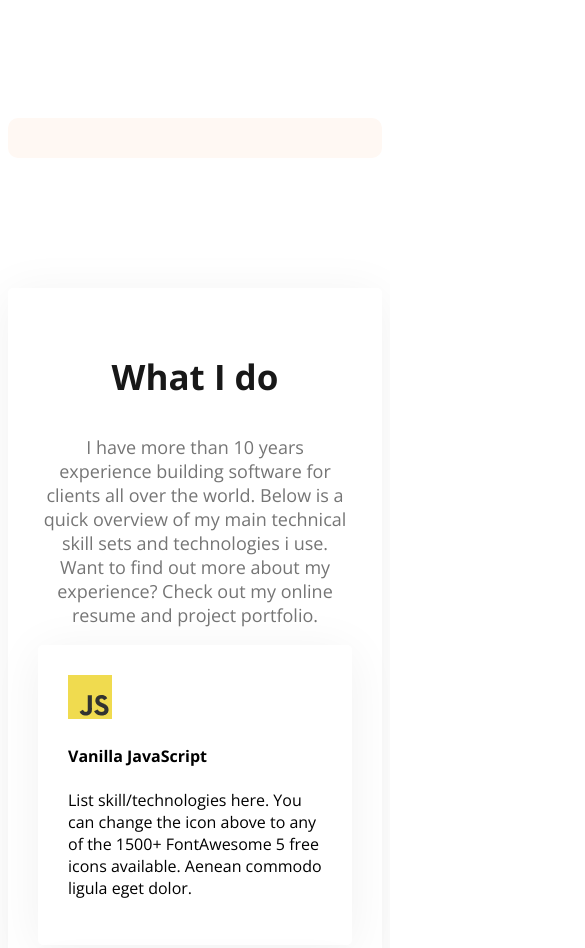
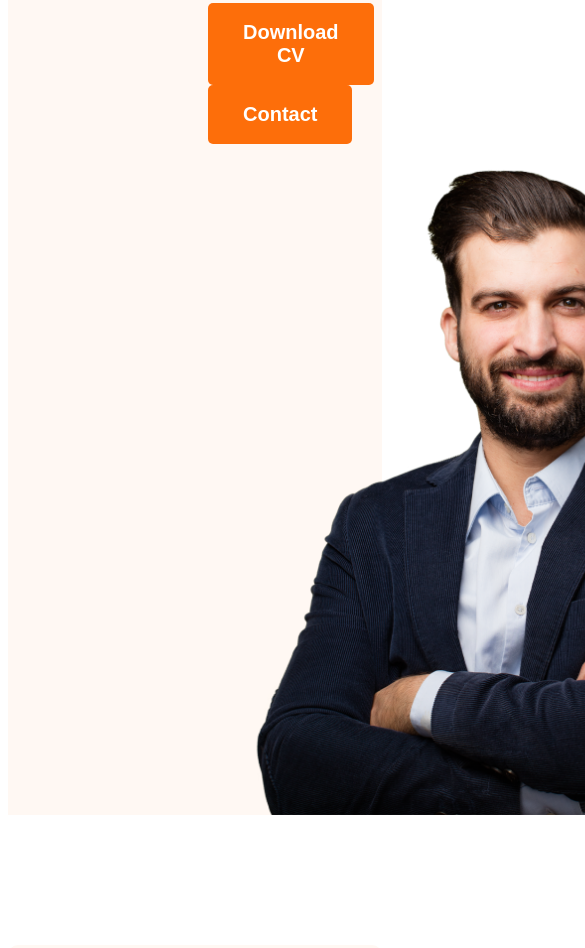
Before and after one commit to MuhaimanAlamMazumder/responsive-web-dev-portfolio, a plain HTML site: page index.html in a window 390 px wide. Shown: the part 901-1849 px from the top of the page, 585 px wide, since content can reach past the window. Drawn offline with nearby package versions, Linux system fonts and the light colour scheme.

Commit message:
responsive for mobile devices

```diff
--- a/index.html
+++ b/index.html
@@ -11,7 +11,7 @@
 </head>
 <body class="open-sans-normal">
 
-    <header class="header secondary-bg hide">
+    <header class="header secondary-bg ">
 
         <nav>
             <h3 class="nav-title">Ma<span class="text-primary">r</span>y</h3>
--- a/styless/portfolio.css
+++ b/styless/portfolio.css
@@ -105,6 +105,16 @@ nav li a{
     display: flex;
     justify-content: space-between;
     margin: 0 35px 0 200px;
+}
+
+.header{
+
+    background-image: none;
+}
+
+.banner-profile-pic{
+
+    width: 100%;
 }
 
 .banner-content{
@@ -241,7 +251,7 @@ footer input[type="text"], footer input[type="email"], footer textarea{
 
 @media screen and (max-width: 576px) {
 
-    .skills-container, .resume-container, footer, .about-items{
+    .skills-container, .resume-container, footer, .about-items, .banner{
 
         flex-direction: column;
     }
```
